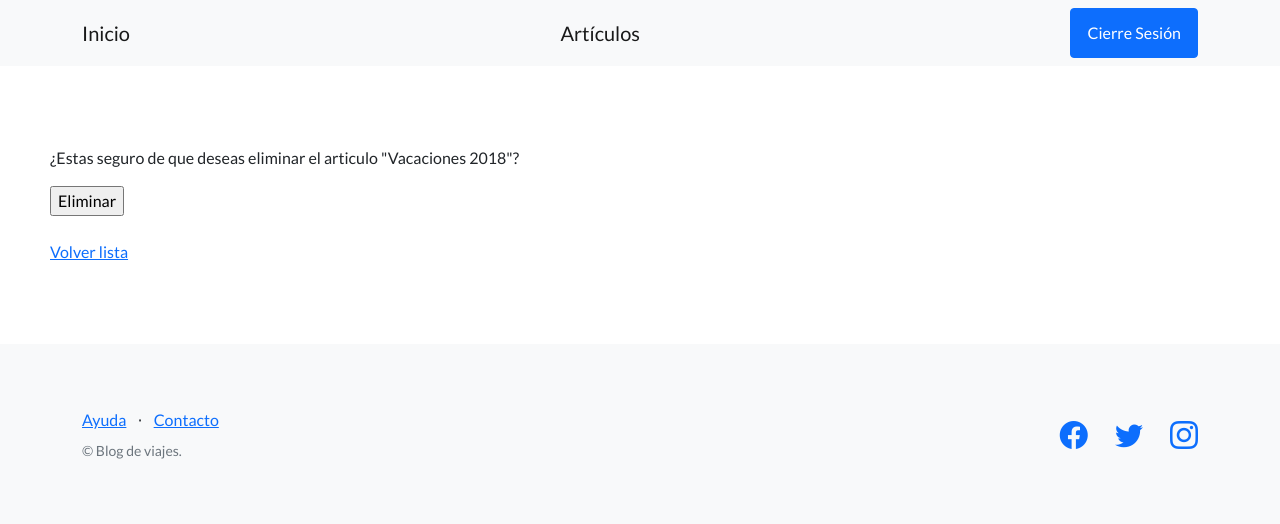
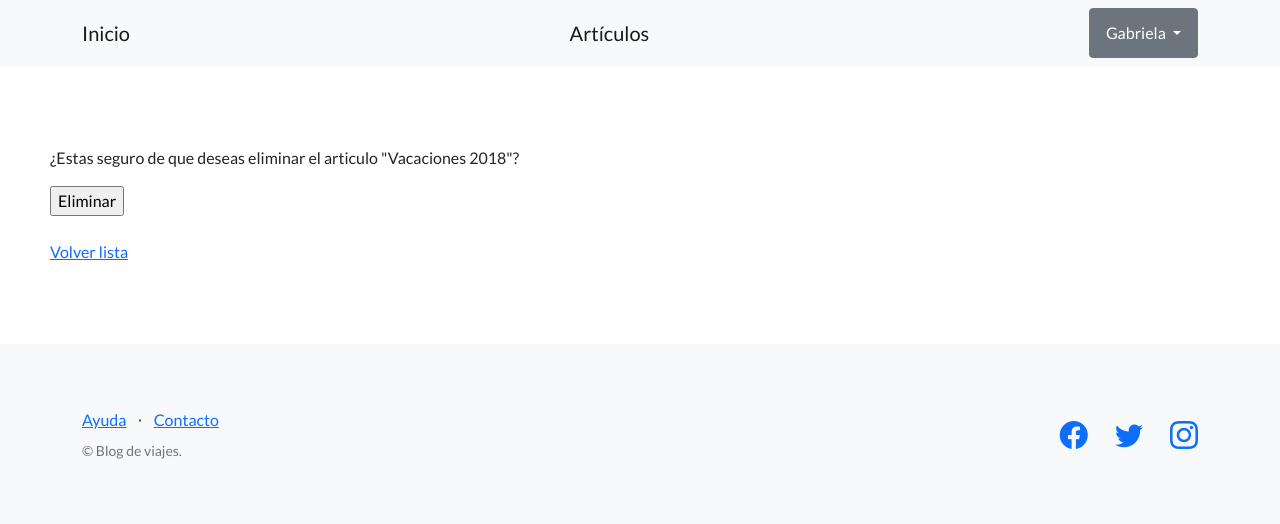
Before and after one commit to gabyver/Proyecto_final_Vergez, a Django app: page /blog/eliminar/15/ in a window 1280 px wide. Shown: the top 524 px of the page. Run offline with Django 4.2, Linux system fonts and the light colour scheme; a user stored in the database is signed in; data comes from the database, SQL or seed files in the repository; both versions use the stored data as it was after the commit; some libraries are stand-ins or nearby versions.

Commit message:
Agregado menu desplegable para editar y cerrar sesion

```diff
--- a/blog/templates/blog/base.html
+++ b/blog/templates/blog/base.html
@@ -27,7 +27,22 @@
                 <a class="navbar-brand" href= "{% url 'inicio' %}">Inicio</a>
                 <a class="navbar-brand" href= "{% url 'lista_articulos' %}">Artículos</a>
                 {% if user.is_authenticated %}
-                <a class="btn btn-primary" href= "{% url 'logout' %}">Cierre Sesión</a>
+                <div class="dropdown">
+                    <button class="btn btn-secondary dropdown-toggle" type="button" id="dropdownMenuButton1" data-bs-toggle="dropdown" aria-expanded="false">
+                        <div style="display: inline-flex;">
+                            <span>{{ user.username }}</span>
+                        </div>
+                    </button>
+                    <ul class="dropdown-menu" aria-labelledby="dropdownMenuButton1">
+                        <li>
+                            <a class="dropdown-item" href="{% url 'editar-perfil' %}">Editar mis datos</a>
+                        </li>
+                        <li>
+                            <a class="dropdown-item" href="{% url 'logout' %}"><strong>Cerrar Sesión</strong></a>
+                        </li>
+                    </ul>
+                    </div>
+                </div>
                 {% else %}
                 <a class="btn btn-primary" href="{% url 'login' %}">Iniciar Sesión</a>
                 <a class="btn btn-success" href="{% url 'registro' %}">Registro</a>
```
Also changed, not shown: db.sqlite3.
